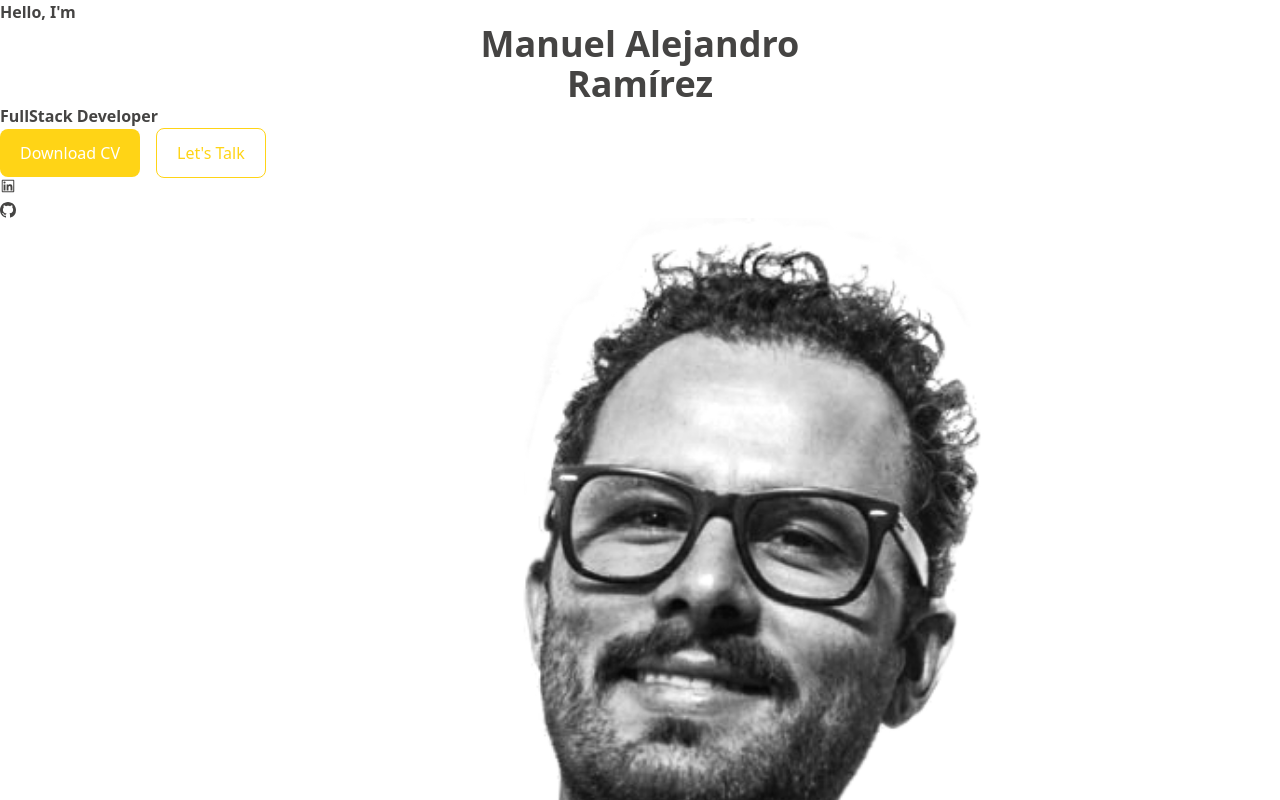
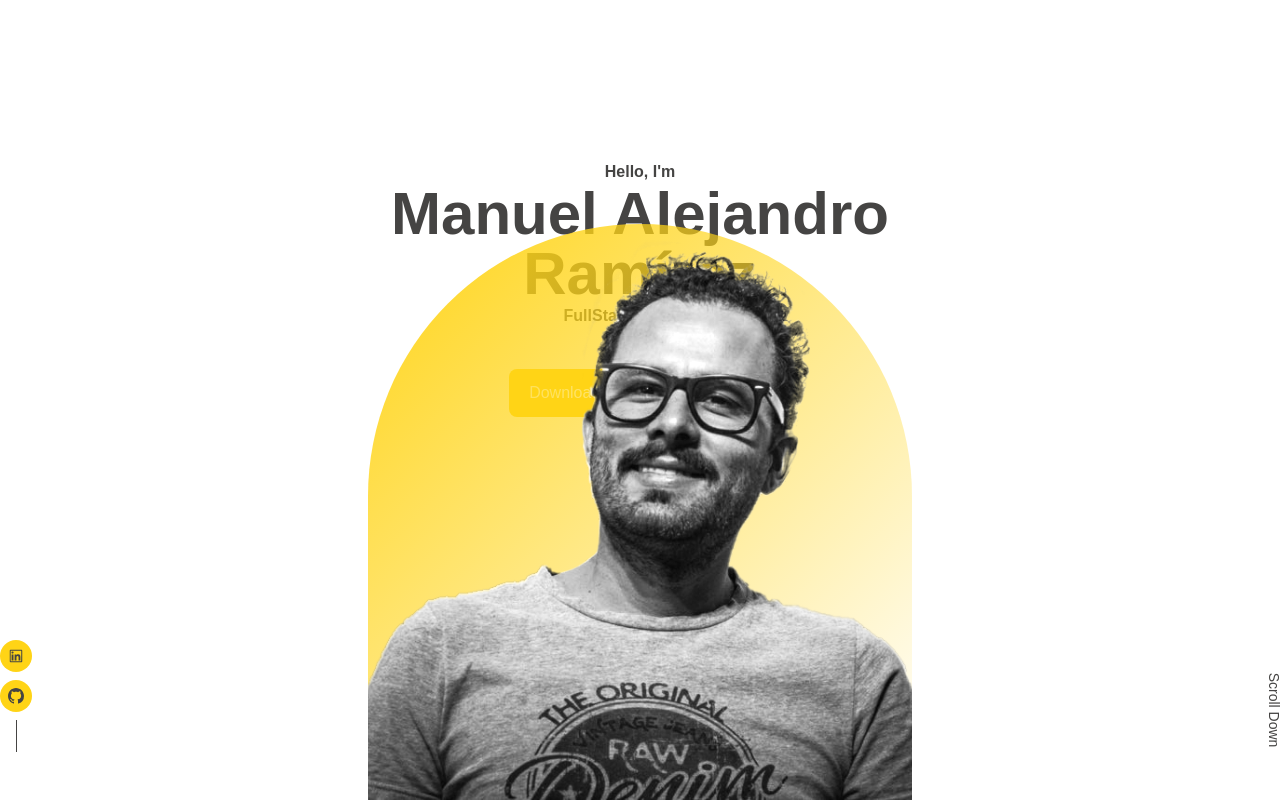
Before and after one commit to alejodelosrios/mar-developer, a React (Create React App) app: page / in a window 1280 px wide. Shown: the top 800 px of the page. Built offline with nearby package versions, Linux system fonts and the light colour scheme.

Commit message:
style(Header): CSS styles added 💄

```diff
--- a/src/App.tsx
+++ b/src/App.tsx
@@ -5,7 +5,7 @@ import { About } from './components/About/About'
 
 function App() {
   return (
-    <div className="text-dark scroll-smooth">
+    <div className="text-dark font-poppins scroll-smooth">
       <Routes>
         <Route path="/" element={<Home />} />
         <Route path="about" element={<About />} />
--- a/src/components/Cta/Cta.tsx
+++ b/src/components/Cta/Cta.tsx
@@ -3,7 +3,7 @@ import CV from '../../assets/cv.pdf'
 
 export const Cta = () => {
   return (
-    <div className="flex-cont-max gap-4">
+    <div className="flex-cont-full justify-center gap-4 mt-10">
       <a className="btn" href={CV} download>
         Download CV
       </a>
--- a/src/components/Header/Header.tsx
+++ b/src/components/Header/Header.tsx
@@ -5,9 +5,9 @@ import { HeaderSocials } from '../HeaderSocials/Headersocials'
 
 export const Header = () => {
   return (
-    <header className="-poppins">
+    <header className="mx-4 md:mx-0 h-screen  pt-28 md:pt-40 overflow-hidden text-center relative">
       <h5>Hello, I'm</h5>
-      <h1 className="text-center" data-testid="h1-title">
+      <h1 className="text-center md:text-6xl" data-testid="h1-title">
         Manuel Alejandro
         <br />
         <span> Ramírez</span>
@@ -15,10 +15,15 @@ export const Header = () => {
       <h5>FullStack Developer</h5>
       <Cta />
       <HeaderSocials />
-      <div>
-        <img src={ME} alt="me" data-testid="profile-img" />
-      </div>
-      <a href="#contact">Scroll Down</a>
+      <img
+        className="bg-gradient-to-br from-primary to-transparent absolute bottom-0 left-1/2 -translate-x-2/4 w-[17rem] h-[22rem] sm:w-[20rem] sm:h-[26rem] md:w-[24rem] md:h-[30rem] lg:w-[30rem] lg:h-[34rem] xl:w-[34rem] xl:h-[36rem] rounded-t-full mt-4 pt-4"
+        src={ME}
+        alt="me"
+        data-testid="profile-img"
+      />
+      <a className="absolute -right-8 bottom-20 text-sm rotate-90 font-extralight" href="#contact">
+        Scroll Down
+      </a>
     </header>
   )
 }
--- a/src/components/HeaderSocials/Headersocials.tsx
+++ b/src/components/HeaderSocials/Headersocials.tsx
@@ -4,15 +4,21 @@ import { BsGithub } from 'react-icons/bs'
 
 export const HeaderSocials = () => {
   return (
-    <div className="flex-col-cont-max gap-2">
+    <div className="flex-col-cont-max gap-2 absolute left-0 bottom-12 after:content-[''] after:w-px after:h-8 after:bg-dark after:self-center">
       <a
+        className="text-dark  hover:text-primary transition-all duration-300 rounded-full bg-primary p-2"
         target="_blank"
         href="https://www.linkedin.com/in/manuel-alejandro-ramírez"
         data-testid="linkedin-button"
       >
         <AiOutlineLinkedin />
       </a>
-      <a target="_blank" href="https://github.com/alejodelosrios" data-testid="github-button">
+      <a
+        className="text-dark  hover:text-primary transition-all duration-300 rounded-full bg-primary p-2"
+        target="_blank"
+        href="https://github.com/alejodelosrios"
+        data-testid="github-button"
+      >
         <BsGithub />
       </a>
     </div>
--- a/src/index.css
+++ b/src/index.css
@@ -7,6 +7,9 @@
 /* ============== General styles ================= */
 
 @layer base {
+  body {
+    @apply container mx-auto;
+  }
   h1,
   h2,
   h3,
@@ -41,15 +44,15 @@
     @apply w-max block bg-white text-primary py-3 px-5 rounded-lg cursor-pointer border  border-primary hover:border hover:border-none hover:bg-primary hover:text-white transition-all ease-in duration-300;
   }
   .flex-cont-max {
-    @apply flex flex-row justify-between items-center w-max;
+    @apply flex flex-row items-center w-max;
   }
   .flex-cont-full {
-    @apply flex flex-row justify-between items-center w-full;
+    @apply flex flex-row items-center w-full;
   }
   .flex-col-cont-max {
-    @apply flex flex-col justify-between items-center w-max;
+    @apply flex flex-col justify-center w-max;
   }
   .flex-col-cont-full {
-    @apply flex flex-col justify-between items-center w-full;
+    @apply flex flex-col justify-center w-full;
   }
 }
```
